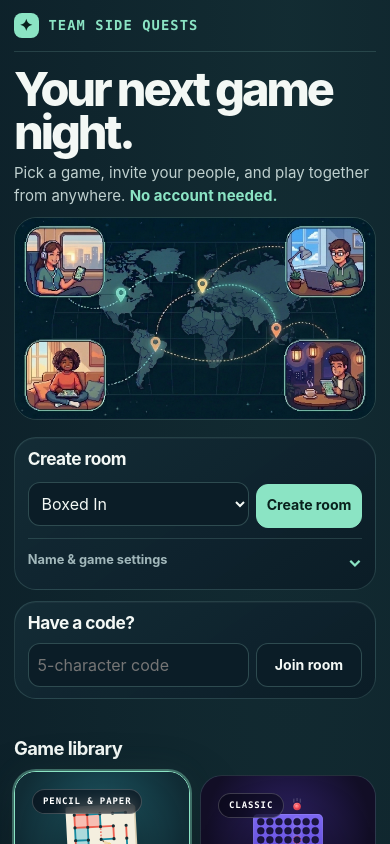
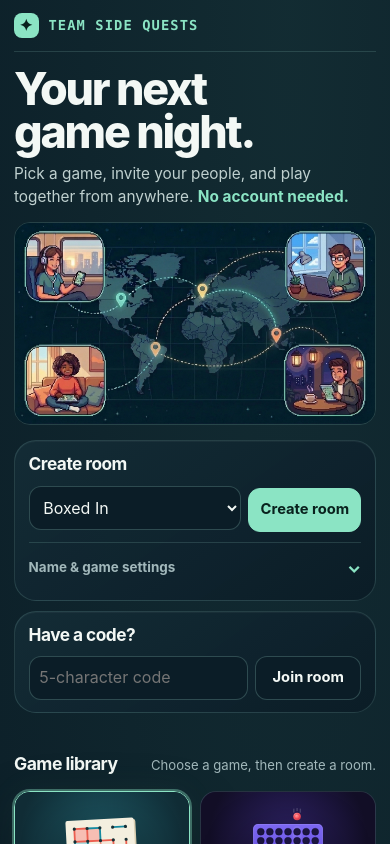
Before and after one commit to EMRahman/GameRooms, a website with bundled scripts: page public/index.html in a window 390 px wide. Shown: the top 844 px of the page. Built offline with nearby package versions, Linux system fonts and the light colour scheme; files whose address does not match are found by name.

Commit message:
Improve home page layout on phone, tablet, and desktop (#14)
- Put Create room and Join beside the splash image on wide screens so both are visible without scrolling
- Use compact two-up game cards on phones and a four-column library on wide screens
- After picking a game, scroll back to the Create room button and focus it
- Fix spacing inside the game settings panel and on the invite page
- Add a footer with source and deploy links
- README: move the play links under the splash image, add How it works and a games table

Co-authored-by: Ehsan Rahman <ehsanrahman@Ehsans-Mac-mini.local>
Co-authored-by: Claude Sonnet 5.5 <noreply@anthropic.com>

```diff
--- a/public/index.html
+++ b/public/index.html
@@ -20,10 +20,6 @@
       <p class="intro-description">Pick a game, invite your people, and play together from anywhere. <strong>No account needed.</strong></p>
     </div>
     <img class="hero-art" src="./world-play.jpg" width="1376" height="768" alt="Friends around the globe playing together on phones, tablets, and laptops from the couch, bedroom, train, and park">
-  </section>
-  <p id="notice" role="status" hidden></p>
-  <section id="lobby" class="lobby">
-    <div id="entry-actions">
     <div class="entry-panels">
       <form id="create" class="panel setup">
         <div class="action-title"><h2>Create room</h2></div>
@@ -79,8 +75,15 @@
         </form>
       </div>
     </div>
+  </section>
+  <p id="notice" role="status" hidden></p>
+  <section id="lobby" class="lobby">
+    <div id="entry-actions">
       <div class="game-picker">
+        <div class="gallery-head">
           <h2 class="gallery-title">Game library</h2>
+          <p class="gallery-hint">Choose a game, then create a room.</p>
+        </div>
               <div class="game-grid" role="radiogroup" aria-label="Choose a game">
           <div class="game-card" role="radio" tabindex="0" aria-checked="false" data-game="dots_and_boxes">
   <div class="game-art art-dots" aria-hidden="true">
@@ -375,6 +378,10 @@
       </details>
     </aside>
   </div>
+  <footer class="site-footer" id="site-footer">
+    <p>Team Side Quests is free and open source.</p>
+    <p><a href="https://github.com/EMRahman/GameRooms">Source on GitHub</a> · <a href="https://deploy.workers.cloudflare.com/?url=https%3A%2F%2Fgithub.com%2FEMRahman%2FGameRooms">Deploy your own</a></p>
+  </footer>
 </main>
 </body>
 </html>
--- a/public/multiplayer.js
+++ b/public/multiplayer.js
@@ -167,7 +167,10 @@ for (const card of document.querySelectorAll('.game-card')) {
   card.onclick = () => {
     selectGame(card.dataset.game);
     $('setup-details').open = true;
-    $('game').focus();
+    // The library sits below the create panel, so bring the next step back into view.
+    const smooth = !matchMedia('(prefers-reduced-motion: reduce)').matches;
+    $('create').scrollIntoView({ behavior: smooth ? 'smooth' : 'auto', block: 'nearest' });
+    $('create-button').focus({ preventScroll: true });
   };
   card.onkeydown = event => {
     if (event.key === 'Enter' || event.key === ' ') {
--- a/public/style.css
+++ b/public/style.css
@@ -638,12 +638,21 @@ button.primary:not(:disabled):hover { background: #a4efd3; }
 .masthead { justify-content: flex-start; }
 .masthead .brand { display: flex; align-items: center; gap: .6rem; color: var(--blue); font-size: 1rem; letter-spacing: .08em; }
 .masthead .brand::before { content: "✦"; display: grid; place-items: center; width: 1.55rem; height: 1.55rem; border-radius: .5rem; background: var(--blue); color: #09211d; font: 900 1rem/1 ui-sans-serif, system-ui, sans-serif; }
-.intro { display: grid; grid-template-columns: minmax(18rem, .84fr) minmax(0, 1.16fr); align-items: center; gap: clamp(1.5rem, 5vw, 4.5rem); margin: clamp(1.25rem, 3.5vw, 3rem) 0 1.5rem; }
-.intro h1 { font-size: clamp(3rem, 7.5vw, 6.5rem); line-height: .91; letter-spacing: -.065em; font-weight: 850; }
-.intro-description { max-width: 31rem; margin: 1rem 0 0; color: #bfd0cf; font-size: clamp(1rem, 1.5vw, 1.2rem); line-height: 1.5; }
+.intro {
+  display: grid;
+  grid-template-columns: minmax(20rem, .9fr) minmax(0, 1.1fr);
+  grid-template-rows: 1fr auto auto 1fr;
+  grid-template-areas: ". art" "copy art" "actions art" ". art";
+  column-gap: clamp(1.5rem, 4vw, 3.5rem);
+  row-gap: 1.25rem;
+  margin: clamp(1.25rem, 3vw, 2.5rem) 0 1rem;
+}
+.intro-copy { grid-area: copy; }
+.intro h1 { font-size: clamp(2.75rem, 5.4vw, 5rem); line-height: .95; letter-spacing: -.05em; font-weight: 850; text-wrap: balance; }
+.intro-description { max-width: 31rem; margin: .9rem 0 0; color: #bfd0cf; font-size: clamp(1rem, 1.4vw, 1.15rem); line-height: 1.5; }
 .intro-description strong { color: var(--blue); }
-.hero-art { display: block; width: 100%; height: auto; border-radius: 1.4rem; border: 1px solid var(--line); }
-.entry-panels { display: grid; grid-template-columns: repeat(2, minmax(0, 1fr)); gap: 1rem; align-items: stretch; }
+.hero-art { grid-area: art; align-self: center; display: block; width: 100%; height: auto; border-radius: 1.4rem; border: 1px solid var(--line); }
+.entry-panels { grid-area: actions; display: grid; gap: .75rem; align-content: start; min-width: 0; }
 .panel, .game, .chat, .share { background: linear-gradient(145deg, rgba(20, 44, 54, .97), rgba(11, 29, 39, .99)); }
 .setup, .join-panel { display: grid; align-content: start; gap: .65rem; min-width: 0; padding: clamp(.8rem, 1.7vw, 1.2rem); }
 .action-title { display: flex; align-items: baseline; justify-content: space-between; gap: .5rem; }
@@ -655,8 +664,14 @@ button.primary:not(:disabled):hover { background: #a4efd3; }
 .setup-details { border-top: 1px solid var(--line); padding-top: .25rem; }
 .setup-details summary { display: flex; align-items: center; justify-content: space-between; gap: .6rem; min-height: 38px; padding: .3rem 0; color: var(--muted); font-size: .86rem; list-style: none; }
 .setup-details summary::-webkit-details-marker { display: none; }
-.setup-details summary::after { content: "⌄"; color: var(--blue); font-size: 1.1rem; font-weight: 800; }
-.setup-details[open] { display: grid; gap: .7rem; }
+.setup-details summary::after { content: "⌄"; color: var(--blue); font-size: 1.1rem; font-weight: 800; line-height: 1; transition: transform .2s ease; }
+.setup-details[open] summary::after { transform: rotate(180deg); }
+#create { scroll-margin-top: 1rem; }
+.setup-details[open] { padding-bottom: .2rem; }
+/* gap does not apply inside <details>, so space its children directly. */
+.setup-details > :not(summary) { margin: .85rem 0 0; }
+.setup-details > .name-row { margin-top: .35rem; }
+.setup-details > .owner { margin-top: .85rem; }
 .setup-head h3 { margin: 0; font-size: 1.1rem; }
 .setup-head .eyebrow { margin: 0 0 .25rem; }
 .setup-head .rules { margin: .35rem 0 0; font-size: .86rem; }
@@ -667,46 +682,76 @@ button.primary:not(:disabled):hover { background: #a4efd3; }
 .owner label { color: var(--muted); }
 #room-stats { margin: 0; color: var(--muted); font-size: .78rem; }
 #notice { margin: .4rem 0; }
-#invite { width: min(100%, 24rem); padding: 1rem; border: 1px solid var(--line); border-radius: 1rem; background: linear-gradient(145deg, rgba(20, 44, 54, .97), rgba(11, 29, 39, .99)); }
+#invite { width: min(100%, 24rem); margin-top: clamp(1.25rem, 4vw, 2.5rem); padding: 1rem; border: 1px solid var(--line); border-radius: 1rem; background: linear-gradient(145deg, rgba(20, 44, 54, .97), rgba(11, 29, 39, .99)); }
 #invite h2 { font-size: 1.25rem; }
 #invite button { width: 100%; }
 select:focus-visible { outline: 3px solid var(--orange); outline-offset: 3px; }
-.game-picker { margin-top: 1.5rem; }
-.gallery-title { margin: 0 0 .8rem; font-size: 1.15rem; }
+.game-picker { margin-top: clamp(1.25rem, 3vw, 2rem); }
+.gallery-head { display: flex; align-items: baseline; justify-content: space-between; flex-wrap: wrap; gap: .25rem 1rem; margin-bottom: .9rem; }
+.gallery-title { margin: 0; font-size: 1.25rem; }
+.gallery-hint { margin: 0; color: var(--muted); font-size: .9rem; }
 .game-grid { grid-template-columns: repeat(3, minmax(0, 1fr)); gap: 14px; }
 .game-grid .game-card .game-art { height: 145px; }
 .game-grid .game-card .card-svg { max-height: 88%; }
+.game-grid .game-copy { flex: 1 1 auto; grid-template-rows: 1fr auto; }
 .game-grid .game-card[aria-checked="true"] { border-color: var(--blue); box-shadow: 0 0 0 2px rgba(139, 228, 196, .38), var(--shadow); }
 .game-grid .game-card[aria-checked="true"] .play-arrow { background: var(--blue); color: #09211d; }
+@media (min-width: 1200px) {
+  .game-grid { grid-template-columns: repeat(4, minmax(0, 1fr)); }
+}
 #room-title { margin: 0 0 1rem; font-size: clamp(1.7rem, 4vw, 2.7rem); }
 .intro[hidden] { display: none; }
-@media (max-width: 900px) {
+.site-footer { display: flex; flex-wrap: wrap; justify-content: space-between; gap: .35rem 1.5rem; margin-top: clamp(2rem, 5vw, 3.5rem); padding-top: 1.25rem; border-top: 1px solid var(--line); color: var(--muted); font-size: .88rem; }
+.site-footer p { margin: 0; }
+.site-footer a { color: var(--blue); text-decoration-color: rgba(139, 228, 196, .4); text-underline-offset: 3px; }
+.site-footer a:hover { text-decoration-color: currentColor; }
+.site-footer a:focus-visible { outline: 3px solid var(--orange); outline-offset: 3px; border-radius: 4px; }
+
+/* Tablets: tagline beside the art, create and join side by side underneath. */
+@media (max-width: 1023px) {
+  .intro {
+    grid-template-columns: minmax(0, 1fr) minmax(0, 1.15fr);
+    grid-template-rows: auto;
+    grid-template-areas: "copy art" "actions actions";
+    align-items: center;
+  }
+  .entry-panels { grid-template-columns: repeat(2, minmax(0, 1fr)); align-items: stretch; }
   .game-grid { grid-template-columns: repeat(2, minmax(0, 1fr)); }
 }
+/* Phones: one column, actions right under the art. */
 @media (max-width: 760px) {
-  .intro { grid-template-columns: 1fr; gap: .6rem; margin: 1rem 0 1.1rem; }
-  .intro-copy { max-width: 40rem; }
-  .hero-art { width: min(480px, 100%); height: auto; margin: 0 auto; object-fit: contain; object-position: center; }
+  .intro { grid-template-columns: 1fr; grid-template-areas: "copy" "art" "actions"; row-gap: .9rem; margin: 1rem 0 1.1rem; }
+  .hero-art { width: min(560px, 100%); margin: 0 auto; }
   .entry-panels { grid-template-columns: 1fr; gap: .65rem; }
-  .game-picker { margin-top: 1.1rem; }
-  .game-grid { grid-template-columns: repeat(2, minmax(0, 1fr)); gap: 10px; }
+  .game-grid { gap: 10px; }
   .game-grid .game-card .game-art { height: 125px; }
 }
 @media (max-width: 560px) {
   main { width: calc(100% - 28px); }
   .masthead { min-height: 52px; }
   .masthead .brand { font-size: .86rem; }
-  .intro h1 { font-size: clamp(2.7rem, 12vw, 4.2rem); }
-  .intro-description { margin-top: .55rem; font-size: .94rem; }
-  .hero-art { width: 100%; }
-  .setup, .join-panel { padding: .7rem .8rem; }
+  .intro h1 { font-size: clamp(2.5rem, 11.5vw, 3.6rem); }
+  .intro-description { margin-top: .55rem; font-size: .96rem; }
+  .hero-art { border-radius: 1rem; }
+  .setup, .join-panel { padding: .8rem .85rem; }
   .action-title h2, .join-panel h2 { font-size: 1.08rem; }
-  .action-title p { font-size: .74rem; }
-  .create-row, .join-row { grid-template-columns: minmax(0, 1fr) auto; gap: .4rem; }
-  .create-row button, .join-row button { min-width: 6.65rem; padding-inline: .55rem; font-size: .88rem; }
-  .create-row select, .join-row input { padding-inline: .55rem; font-size: .9rem; }
-  .create-row select, .join-row input, .name-row input, #invite input { font-size: 16px; }
-  .setup-details summary { min-height: 34px; font-size: .8rem; }
-  .game-picker { margin-top: 1rem; }
-  .game-grid .game-card .game-art { height: clamp(100px, 30vw, 135px); }
+  .create-row, .join-row { grid-template-columns: minmax(0, 1fr) auto; gap: .45rem; }
+  .create-row button, .join-row button { min-width: 6.65rem; padding-inline: .7rem; font-size: .92rem; }
+  .create-row select, .join-row input { padding-inline: .6rem; }
+  /* 16px keeps iOS Safari from zooming into fields on focus. */
+  .create-row select, .join-row input, .name-row input, .owner input, #invite input { font-size: 16px; }
+  .name-row { gap: .35rem; }
+  .name-row input { width: 100%; }
+  .setup-details summary { min-height: 40px; font-size: .84rem; }
+  .gallery-title { font-size: 1.1rem; }
+  .gallery-hint { font-size: .82rem; }
+  /* Compact two-up cards: art, name and player count. */
+  .game-grid { gap: 10px; }
+  .game-grid .game-card { border-radius: 16px; }
+  .game-grid .game-card .game-art { height: clamp(84px, 27vw, 120px); }
+  .game-grid .art-label, .game-grid .game-copy p, .game-grid .play-arrow, .game-grid .game-meta span + span { display: none; }
+  .game-grid .game-copy { grid-template-columns: 1fr; gap: 7px; padding: 11px 12px 13px; }
+  .game-grid .game-copy h3 { margin: 0; font-size: 15px; }
+  .game-grid .game-card[aria-checked="true"] { transform: none; }
+  .site-footer { flex-direction: column; font-size: .84rem; }
 }
```
Also changed, not shown: README.md. Lines whose indentation alone changed are shown as unchanged.
